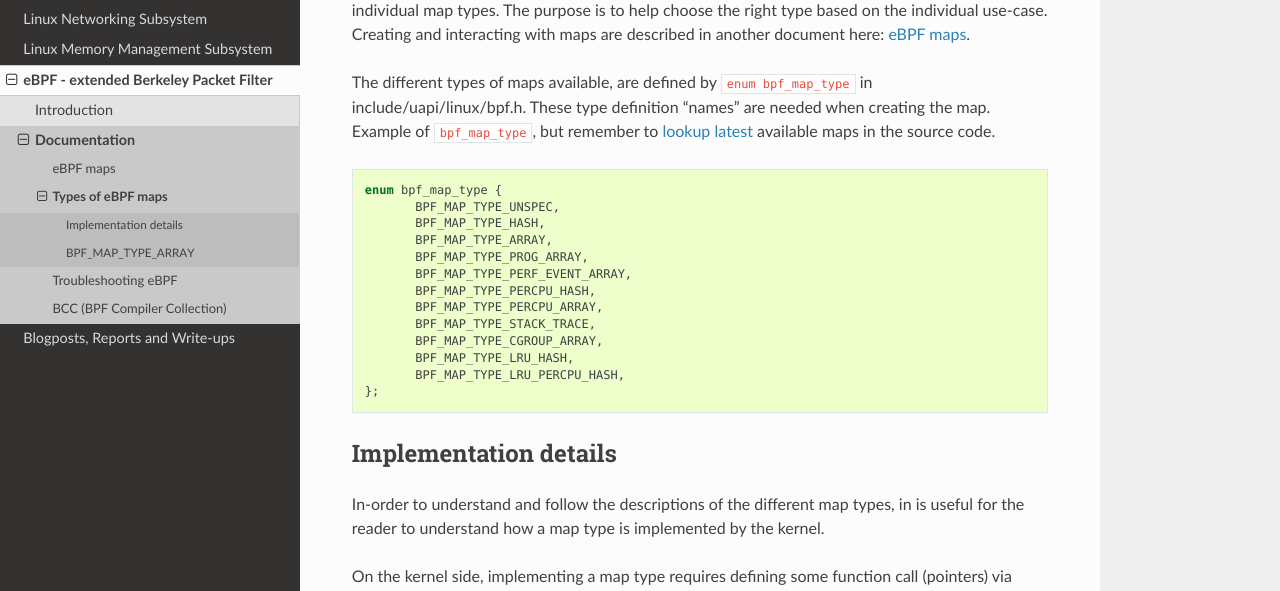
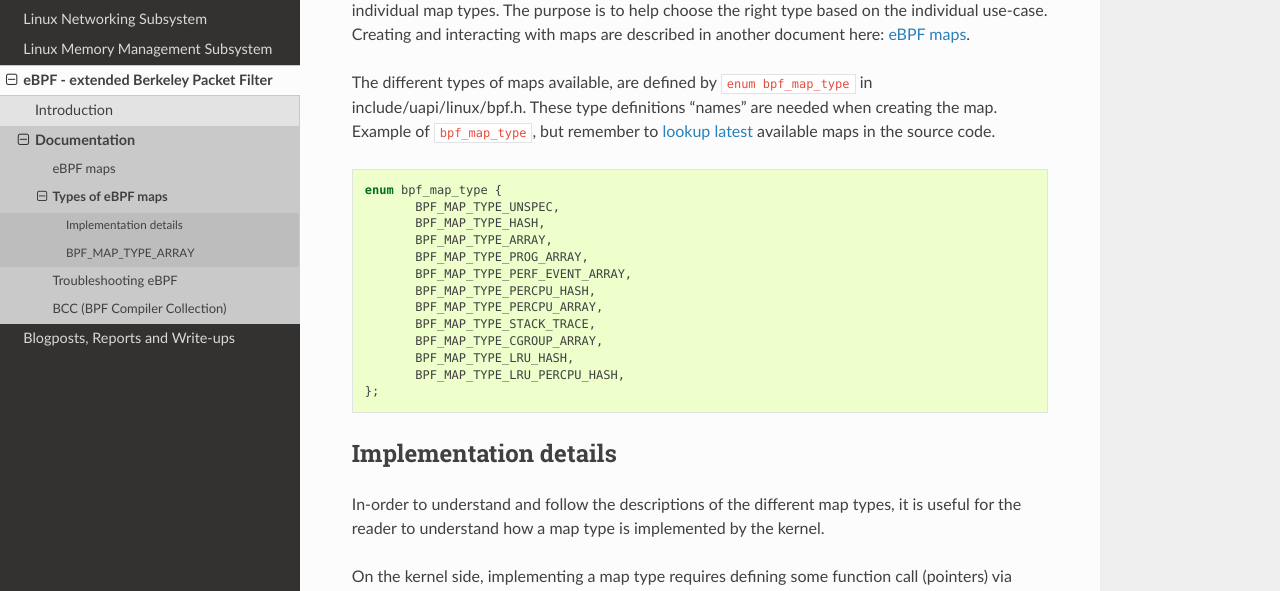
Before and after one commit to netoptimizer/prototype-kernel, a Sphinx documentation site: the page built from kernel/Documentation/bpf/ebpf_maps_types.rst, in a window 1280 px wide and 900 px high. Shown: the part 185-776 px from the top of the window. Built offline with Sphinx 7.4.7 and the Read the Docs theme 2.0.0, drawn with Linux system fonts in a browser that asks for light colours.

Commit message:
Fix spell error
"in is" should be "it is"?
"definition"  should be "definitions"?

Signed-off-by: Bo YU <tsu.yubo@gmail.com>

```diff
--- a/kernel/Documentation/bpf/ebpf_maps_types.rst
+++ b/kernel/Documentation/bpf/ebpf_maps_types.rst
@@ -9,7 +9,7 @@ Creating and interacting with maps are described in another document
 here: :doc:`ebpf_maps`.
 
 The different types of maps available, are defined by ``enum
-bpf_map_type`` in include/uapi/linux/bpf.h.  These type definition
+bpf_map_type`` in include/uapi/linux/bpf.h.  These type definitions
 "names" are needed when creating the map. Example of ``bpf_map_type``,
 but remember to `lookup latest`_ available maps in the source code.
 
@@ -38,7 +38,7 @@ Implementation details
 ======================
 
 In-order to understand and follow the descriptions of the different
-map types, in is useful for the reader to understand how a map type is
+map types, it is useful for the reader to understand how a map type is
 implemented by the kernel.
 
 On the kernel side, implementing a map type requires defining some
```
